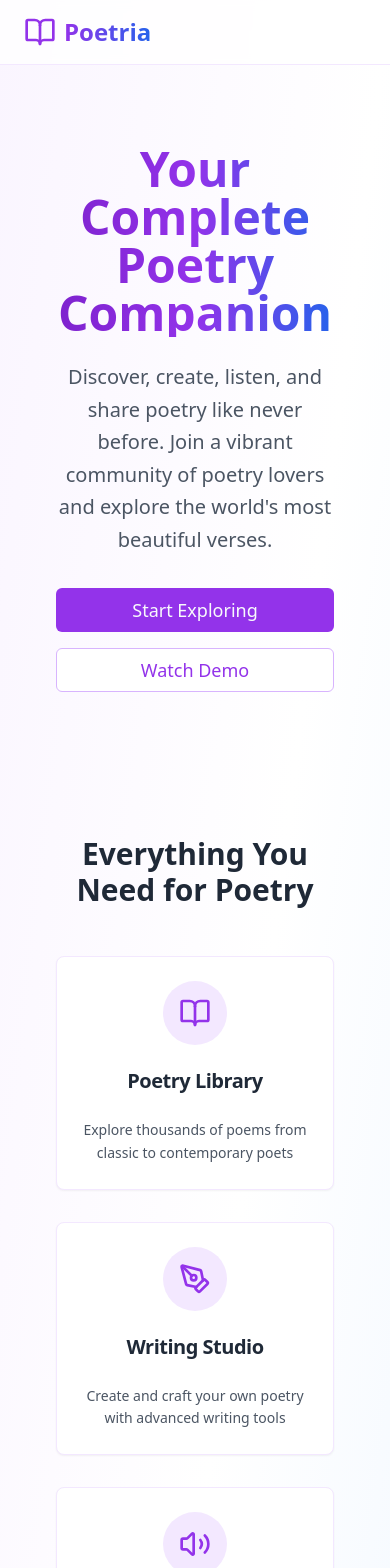
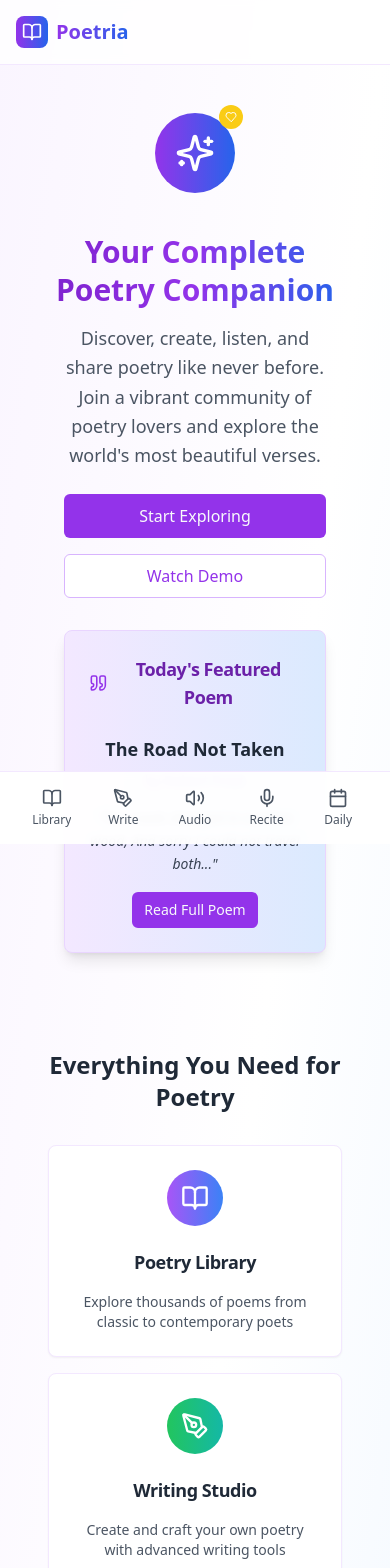
Before and after one commit to Mcdchiez16/poetria-unbound-words, a React (Vite) app: page / in a window 390 px wide. Shown: the top 1568 px of the page. Built offline with nearby package versions, Linux system fonts and the light colour scheme.

Commit message:
Remove community, improve responsiveness, add bottom nav
- Removed the community page and its route.
- Improved responsiveness across the application.
- Added a bottom navigation bar for easier access.
- Fixed and enhanced the home page design for a more unique look.

```diff
--- a/src/App.tsx
+++ b/src/App.tsx
@@ -9,7 +9,6 @@ import Library from "./pages/Library";
 import WritingStudio from "./pages/WritingStudio";
 import AudioLibrary from "./pages/AudioLibrary";
 import RecitationStudio from "./pages/RecitationStudio";
-import Community from "./pages/Community";
 import DailyPoetry from "./pages/DailyPoetry";
 import NotFound from "./pages/NotFound";
 
@@ -27,7 +26,6 @@ const App = () => (
           <Route path="/write" element={<WritingStudio />} />
           <Route path="/audio" element={<AudioLibrary />} />
           <Route path="/recite" element={<RecitationStudio />} />
-          <Route path="/community" element={<Community />} />
           <Route path="/daily" element={<DailyPoetry />} />
           {/* ADD ALL CUSTOM ROUTES ABOVE THE CATCH-ALL "*" ROUTE */}
           <Route path="*" element={<NotFound />} />
--- /dev/null
+++ b/src/components/BottomNavigation.tsx
@@ -0,0 +1,63 @@
+
+import { BookOpen, Mic, PenTool, Volume2, Calendar } from "lucide-react";
+import { Link, useLocation } from "react-router-dom";
+import { cn } from "@/lib/utils";
+
+const BottomNavigation = () => {
+  const location = useLocation();
+
+  const navItems = [
+    {
+      icon: BookOpen,
+      label: "Library",
+      path: "/library"
+    },
+    {
+      icon: PenTool,
+      label: "Write",
+      path: "/write"
+    },
+    {
+      icon: Volume2,
+      label: "Audio",
+      path: "/audio"
+    },
+    {
+      icon: Mic,
+      label: "Recite",
+      path: "/recite"
+    },
+    {
+      icon: Calendar,
+      label: "Daily",
+      path: "/daily"
+    }
+  ];
+
+  return (
+    <nav className="fixed bottom-0 left-0 right-0 bg-white/95 backdrop-blur-sm border-t border-purple-100 z-50 md:hidden">
+      <div className="flex justify-around items-center py-2 px-4">
+        {navItems.map((item) => {
+          const isActive = location.pathname === item.path;
+          return (
+            <Link
+              key={item.path}
+              to={item.path}
+              className={cn(
+                "flex flex-col items-center justify-center p-2 rounded-lg transition-colors min-w-0 flex-1",
+                isActive
+                  ? "text-purple-600 bg-purple-50"
+                  : "text-gray-600 hover:text-purple-600 hover:bg-purple-50"
+              )}
+            >
+              <item.icon className="w-5 h-5 mb-1" />
+              <span className="text-xs font-medium truncate">{item.label}</span>
+            </Link>
+          );
+        })}
+      </div>
+    </nav>
+  );
+};
+
+export default BottomNavigation;
--- a/src/pages/Index.tsx
+++ b/src/pages/Index.tsx
@@ -1,8 +1,9 @@
 
-import { BookOpen, Mic, Users, PenTool, Volume2, Calendar } from "lucide-react";
+import { BookOpen, Mic, PenTool, Volume2, Calendar, Sparkles, Heart, Users, Quote } from "lucide-react";
 import { Link } from "react-router-dom";
 import { Button } from "@/components/ui/button";
 import { Card, CardContent, CardDescription, CardHeader, CardTitle } from "@/components/ui/card";
+import BottomNavigation from "@/components/BottomNavigation";
 
 const Index = () => {
   const features = [
@@ -10,49 +11,56 @@ const Index = () => {
       icon: BookOpen,
       title: "Poetry Library",
       description: "Explore thousands of poems from classic to contemporary poets",
-      link: "/library"
+      link: "/library",
+      gradient: "from-purple-500 to-blue-500"
     },
     {
       icon: PenTool,
       title: "Writing Studio",
       description: "Create and craft your own poetry with advanced writing tools",
-      link: "/write"
+      link: "/write",
+      gradient: "from-green-500 to-teal-500"
     },
     {
       icon: Volume2,
       title: "Audio Library",
       description: "Listen to beautifully narrated poems and spoken word",
-      link: "/audio"
+      link: "/audio",
+      gradient: "from-orange-500 to-red-500"
     },
     {
       icon: Mic,
       title: "Recitation Practice",
       description: "Practice your poetry recitation with interactive tools",
-      link: "/recite"
-    },
-    {
-      icon: Users,
-      title: "Community",
-      description: "Connect with fellow poetry enthusiasts and share your work",
-      link: "/community"
+      link: "/recite",
+      gradient: "from-pink-500 to-rose-500"
     },
     {
       icon: Calendar,
       title: "Daily Poetry",
       description: "Discover new poems curated for you every day",
-      link: "/daily"
+      link: "/daily",
+      gradient: "from-indigo-500 to-purple-500"
     }
   ];
 
+  const todaysPoem = {
+    title: "The Road Not Taken",
+    author: "Robert Frost",
+    excerpt: "Two roads diverged in a yellow wood,\nAnd sorry I could not travel both..."
+  };
+
   return (
-    <div className="min-h-screen bg-gradient-to-br from-purple-50 via-white to-blue-50">
+    <div className="min-h-screen bg-gradient-to-br from-purple-50 via-white to-blue-50 pb-20 md:pb-0">
       {/* Header */}
-      <header className="bg-white/80 backdrop-blur-sm border-b border-purple-100 sticky top-0 z-50">
-        <div className="container mx-auto px-6 py-4">
+      <header className="bg-white/80 backdrop-blur-sm border-b border-purple-100 sticky top-0 z-40">
+        <div className="container mx-auto px-4 sm:px-6 py-4">
           <div className="flex items-center justify-between">
             <div className="flex items-center space-x-2">
-              <BookOpen className="w-8 h-8 text-purple-600" />
-              <h1 className="text-2xl font-bold bg-gradient-to-r from-purple-600 to-blue-600 bg-clip-text text-transparent">
+              <div className="w-8 h-8 bg-gradient-to-r from-purple-600 to-blue-600 rounded-lg flex items-center justify-center">
+                <BookOpen className="w-5 h-5 text-white" />
+              </div>
+              <h1 className="text-xl sm:text-2xl font-bold bg-gradient-to-r from-purple-600 to-blue-600 bg-clip-text text-transparent">
                 Poetria
               </h1>
             </div>
@@ -60,7 +68,7 @@ const Index = () => {
               <Link to="/library" className="text-gray-600 hover:text-purple-600 transition-colors">Library</Link>
               <Link to="/write" className="text-gray-600 hover:text-purple-600 transition-colors">Write</Link>
               <Link to="/audio" className="text-gray-600 hover:text-purple-600 transition-colors">Listen</Link>
-              <Link to="/community" className="text-gray-600 hover:text-purple-600 transition-colors">Community</Link>
+              <Link to="/daily" className="text-gray-600 hover:text-purple-600 transition-colors">Daily</Link>
               <Button className="bg-purple-600 hover:bg-purple-700">Get Started</Button>
             </nav>
           </div>
@@ -68,44 +76,80 @@ const Index = () => {
       </header>
 
       {/* Hero Section */}
-      <section className="py-20 px-6">
+      <section className="py-12 sm:py-20 px-4 sm:px-6">
         <div className="container mx-auto text-center">
-          <h2 className="text-5xl font-bold mb-6 bg-gradient-to-r from-purple-700 via-purple-600 to-blue-600 bg-clip-text text-transparent">
+          <div className="mb-6 flex justify-center">
+            <div className="relative">
+              <div className="w-20 h-20 sm:w-24 sm:h-24 bg-gradient-to-r from-purple-600 to-blue-600 rounded-full flex items-center justify-center mb-4 mx-auto animate-pulse">
+                <Sparkles className="w-10 h-10 sm:w-12 sm:h-12 text-white" />
+              </div>
+              <div className="absolute -top-2 -right-2 w-6 h-6 bg-yellow-400 rounded-full flex items-center justify-center">
+                <Heart className="w-3 h-3 text-white" />
+              </div>
+            </div>
+          </div>
+
+          <h2 className="text-3xl sm:text-4xl lg:text-5xl font-bold mb-4 sm:mb-6 bg-gradient-to-r from-purple-700 via-purple-600 to-blue-600 bg-clip-text text-transparent leading-tight">
             Your Complete Poetry Companion
           </h2>
-          <p className="text-xl text-gray-600 mb-8 max-w-3xl mx-auto leading-relaxed">
+          <p className="text-lg sm:text-xl text-gray-600 mb-6 sm:mb-8 max-w-3xl mx-auto leading-relaxed px-4">
             Discover, create, listen, and share poetry like never before. Join a vibrant community of poetry lovers
             and explore the world's most beautiful verses.
           </p>
-          <div className="flex flex-col sm:flex-row gap-4 justify-center">
-            <Button size="lg" className="bg-purple-600 hover:bg-purple-700 text-lg px-8">
+
+          <div className="flex flex-col sm:flex-row gap-4 justify-center mb-8 sm:mb-12 px-4">
+            <Button size="lg" className="bg-purple-600 hover:bg-purple-700 text-base sm:text-lg px-6 sm:px-8 w-full sm:w-auto">
               Start Exploring
             </Button>
-            <Button size="lg" variant="outline" className="border-purple-300 text-purple-600 hover:bg-purple-50 text-lg px-8">
+            <Button size="lg" variant="outline" className="border-purple-300 text-purple-600 hover:bg-purple-50 text-base sm:text-lg px-6 sm:px-8 w-full sm:w-auto">
               Watch Demo
             </Button>
+          </div>
+
+          {/* Today's Featured Poem */}
+          <div className="max-w-2xl mx-auto px-4">
+            <Card className="bg-gradient-to-r from-purple-100 to-blue-100 border-purple-200 shadow-lg">
+              <CardHeader className="text-center pb-4">
+                <div className="flex items-center justify-center gap-2 mb-2">
+                  <Quote className="w-5 h-5 text-purple-600" />
+                  <CardTitle className="text-lg sm:text-xl text-purple-800">Today's Featured Poem</CardTitle>
+                </div>
+              </CardHeader>
+              <CardContent className="text-center">
+                <h3 className="font-semibold text-lg mb-2 text-gray-800">{todaysPoem.title}</h3>
+                <p className="text-sm text-purple-600 mb-4">by {todaysPoem.author}</p>
+                <blockquote className="italic text-gray-700 leading-relaxed text-sm sm:text-base">
+                  "{todaysPoem.excerpt}"
+                </blockquote>
+                <Link to="/daily">
+                  <Button className="mt-4 bg-purple-600 hover:bg-purple-700" size="sm">
+                    Read Full Poem
+                  </Button>
+                </Link>
+              </CardContent>
+            </Card>
           </div>
         </div>
       </section>
 
       {/* Features Grid */}
-      <section className="py-16 px-6">
+      <section className="py-12 sm:py-16 px-4 sm:px-6">
         <div className="container mx-auto">
-          <h3 className="text-3xl font-bold text-center mb-12 text-gray-800">
+          <h3 className="text-2xl sm:text-3xl font-bold text-center mb-8 sm:mb-12 text-gray-800">
             Everything You Need for Poetry
           </h3>
-          <div className="grid md:grid-cols-2 lg:grid-cols-3 gap-8">
+          <div className="grid grid-cols-1 sm:grid-cols-2 lg:grid-cols-3 gap-4 sm:gap-6 lg:gap-8 max-w-6xl mx-auto">
             {features.map((feature, index) => (
-              <Link key={index} to={feature.link}>
-                <Card className="h-full hover:shadow-lg transition-all duration-300 hover:-translate-y-1 border-purple-100 hover:border-purple-200">
-                  <CardHeader className="text-center">
-                    <div className="w-16 h-16 bg-purple-100 rounded-full flex items-center justify-center mx-auto mb-4">
-                      <feature.icon className="w-8 h-8 text-purple-600" />
+              <Link key={index} to={feature.link} className="group">
+                <Card className="h-full hover:shadow-xl transition-all duration-300 hover:-translate-y-1 border-purple-100 hover:border-purple-200 group-hover:scale-105">
+                  <CardHeader className="text-center pb-4">
+                    <div className={`w-14 h-14 sm:w-16 sm:h-16 bg-gradient-to-r ${feature.gradient} rounded-full flex items-center justify-center mx-auto mb-4 group-hover:scale-110 transition-transform duration-300`}>
+                      <feature.icon className="w-7 h-7 sm:w-8 sm:h-8 text-white" />
                     </div>
-                    <CardTitle className="text-xl font-semibold text-gray-800">{feature.title}</CardTitle>
+                    <CardTitle className="text-lg sm:text-xl font-semibold text-gray-800">{feature.title}</CardTitle>
                   </CardHeader>
                   <CardContent>
-                    <CardDescription className="text-gray-600 text-center leading-relaxed">
+                    <CardDescription className="text-gray-600 text-center leading-relaxed text-sm sm:text-base">
                       {feature.description}
                     </CardDescription>
                   </CardContent>
@@ -117,40 +161,61 @@ const Index = () => {
       </section>
 
       {/* Stats Section */}
-      <section className="py-16 px-6 bg-white/50">
+      <section className="py-12 sm:py-16 px-4 sm:px-6 bg-white/50">
         <div className="container mx-auto">
-          <div className="grid grid-cols-2 md:grid-cols-4 gap-8 text-center">
-            <div>
-              <div className="text-3xl font-bold text-purple-600 mb-2">10K+</div>
-              <div className="text-gray-600">Poems</div>
+          <div className="grid grid-cols-2 lg:grid-cols-4 gap-6 sm:gap-8 text-center max-w-4xl mx-auto">
+            <div className="group hover:scale-105 transition-transform duration-300">
+              <div className="text-2xl sm:text-3xl font-bold text-purple-600 mb-2 group-hover:text-purple-700">10K+</div>
+              <div className="text-gray-600 text-sm sm:text-base">Poems</div>
             </div>
-            <div>
-              <div className="text-3xl font-bold text-purple-600 mb-2">5K+</div>
-              <div className="text-gray-600">Audio Recordings</div>
+            <div className="group hover:scale-105 transition-transform duration-300">
+              <div className="text-2xl sm:text-3xl font-bold text-purple-600 mb-2 group-hover:text-purple-700">5K+</div>
+              <div className="text-gray-600 text-sm sm:text-base">Audio Recordings</div>
             </div>
-            <div>
-              <div className="text-3xl font-bold text-purple-600 mb-2">50K+</div>
-              <div className="text-gray-600">Community Members</div>
+            <div className="group hover:scale-105 transition-transform duration-300">
+              <div className="text-2xl sm:text-3xl font-bold text-purple-600 mb-2 group-hover:text-purple-700">50K+</div>
+              <div className="text-gray-600 text-sm sm:text-base">Active Users</div>
             </div>
-            <div>
-              <div className="text-3xl font-bold text-purple-600 mb-2">1K+</div>
-              <div className="text-gray-600">Poets Featured</div>
+            <div className="group hover:scale-105 transition-transform duration-300">
+              <div className="text-2xl sm:text-3xl font-bold text-purple-600 mb-2 group-hover:text-purple-700">1K+</div>
+              <div className="text-gray-600 text-sm sm:text-base">Poets Featured</div>
             </div>
           </div>
         </div>
       </section>
 
+      {/* CTA Section */}
+      <section className="py-12 sm:py-16 px-4 sm:px-6">
+        <div className="container mx-auto text-center">
+          <div className="max-w-3xl mx-auto">
+            <h3 className="text-2xl sm:text-3xl font-bold mb-4 sm:mb-6 text-gray-800">
+              Ready to Begin Your Poetry Journey?
+            </h3>
+            <p className="text-gray-600 mb-6 sm:mb-8 text-base sm:text-lg leading-relaxed">
+              Whether you're a seasoned poet or just starting out, Poetria has everything you need to explore, create, and share beautiful poetry.
+            </p>
+            <Link to="/library">
+              <Button size="lg" className="bg-gradient-to-r from-purple-600 to-blue-600 hover:from-purple-700 hover:to-blue-700 text-white px-8 py-3 text-lg shadow-lg hover:shadow-xl transition-all duration-300">
+                Start Your Journey
+              </Button>
+            </Link>
+          </div>
+        </div>
+      </section>
+
       {/* Footer */}
-      <footer className="bg-gray-900 text-white py-12 px-6">
+      <footer className="bg-gray-900 text-white py-8 sm:py-12 px-4 sm:px-6">
         <div className="container mx-auto text-center">
-          <div className="flex items-center justify-center space-x-2 mb-6">
-            <BookOpen className="w-6 h-6" />
-            <span className="text-xl font-bold">Poetria</span>
+          <div className="flex items-center justify-center space-x-2 mb-4 sm:mb-6">
+            <div className="w-6 h-6 bg-gradient-to-r from-purple-600 to-blue-600 rounded flex items-center justify-center">
+              <BookOpen className="w-4 h-4 text-white" />
+            </div>
+            <span className="text-lg sm:text-xl font-bold">Poetria</span>
           </div>
-          <p className="text-gray-400 mb-6">
-            Bringing poetry to life through technology and community
+          <p className="text-gray-400 mb-4 sm:mb-6 text-sm sm:text-base">
+            Bringing poetry to life through technology and inspiration
           </p>
-          <div className="flex justify-center space-x-8 text-sm text-gray-400">
+          <div className="flex flex-wrap justify-center gap-4 sm:gap-8 text-xs sm:text-sm text-gray-400">
             <Link to="/about" className="hover:text-white transition-colors">About</Link>
             <Link to="/privacy" className="hover:text-white transition-colors">Privacy</Link>
             <Link to="/terms" className="hover:text-white transition-colors">Terms</Link>
@@ -158,6 +223,9 @@ const Index = () => {
           </div>
         </div>
       </footer>
+
+      {/* Bottom Navigation */}
+      <BottomNavigation />
     </div>
   );
 };
```
